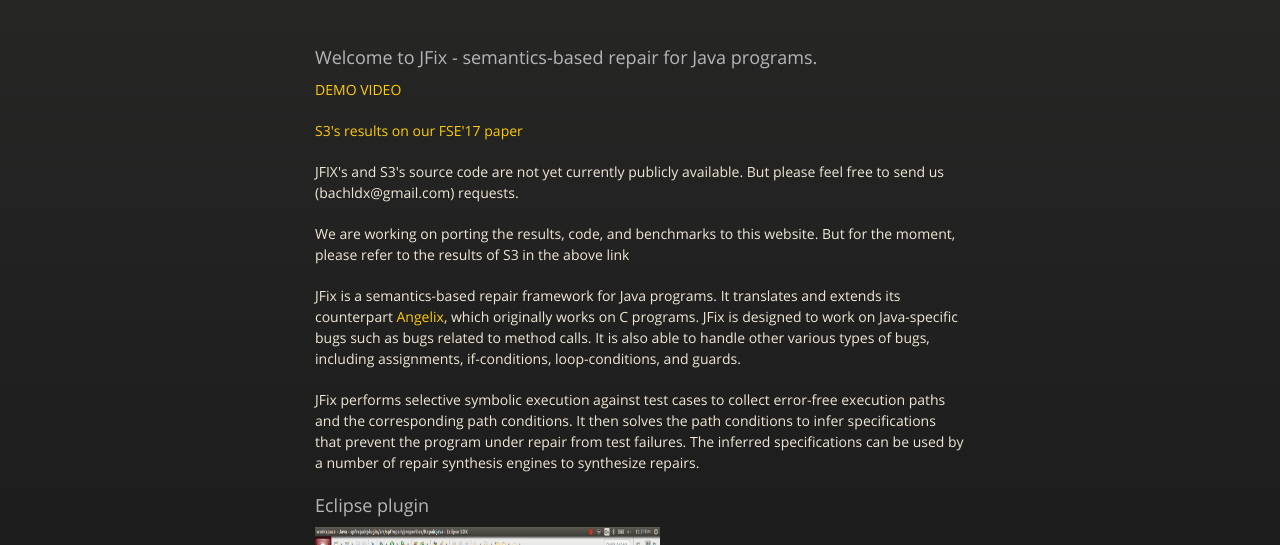
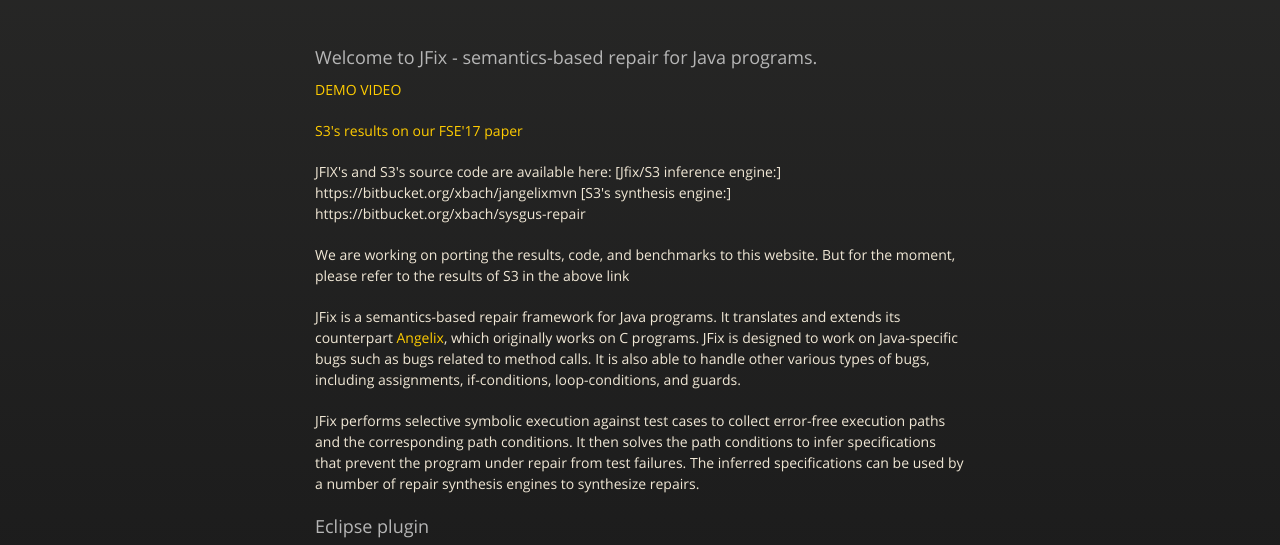
Before and after one commit to xuanbachle/semanticsrepair, a plain HTML site: page index.html in a window 1280 px wide. Shown: the part 226-771 px from the top of the page. Drawn offline with nearby package versions, Linux system fonts and the light colour scheme.

Commit message:
Update index.html

```diff
--- a/index.html
+++ b/index.html
@@ -42,7 +42,7 @@
 <a id="welcome-to-jfix---semantics-based-repair-for-java-programs" class="anchor" href="#welcome-to-jfix---semantics-based-repair-for-java-programs" aria-hidden="true"><span aria-hidden="true" class="octicon octicon-link"></span></a>Welcome to JFix - semantics-based repair for Java programs.</h3>
 <p><a href="https://youtu.be/0TGgQCAShrw">DEMO VIDEO</a></p>
 <p><a href="https://github.com/anonymousfserepair2017/FSE2017-S3-SyntaxSemanticRepairData">S3's results on our FSE'17 paper</a></p>
-<p>JFIX's and S3's source code are not yet currently publicly available. But please feel free to send us (bachldx@gmail.com) requests.</p>
+<p>JFIX's and S3's source code are available here: [Jfix/S3 inference engine:] https://bitbucket.org/xbach/jangelixmvn [S3's synthesis engine:] https://bitbucket.org/xbach/sysgus-repair</p>
 <p>We are working on porting the results, code, and benchmarks to this website. But for the moment, please refer to the results of S3 in the above link</p>
 <p>JFix is a semantics-based repair framework for Java programs. It translates and extends its counterpart <a href="https://github.com/mechtaev/angelix">Angelix</a>, which originally works on C programs. JFix is designed to work on Java-specific bugs such as bugs related to method calls. It is also able to handle other various types of bugs, including assignments, if-conditions, loop-conditions, and guards.</p>
 
```
